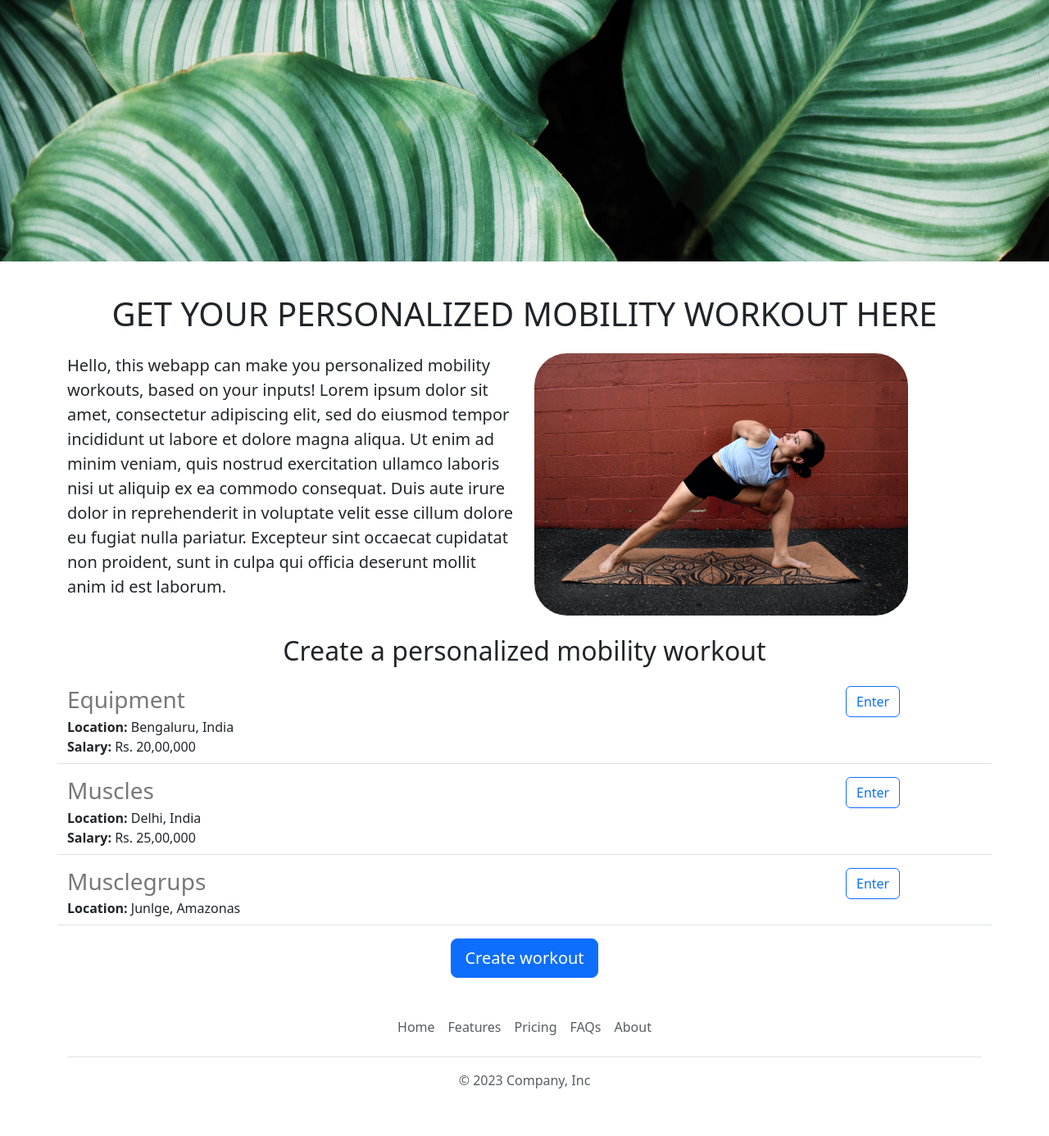
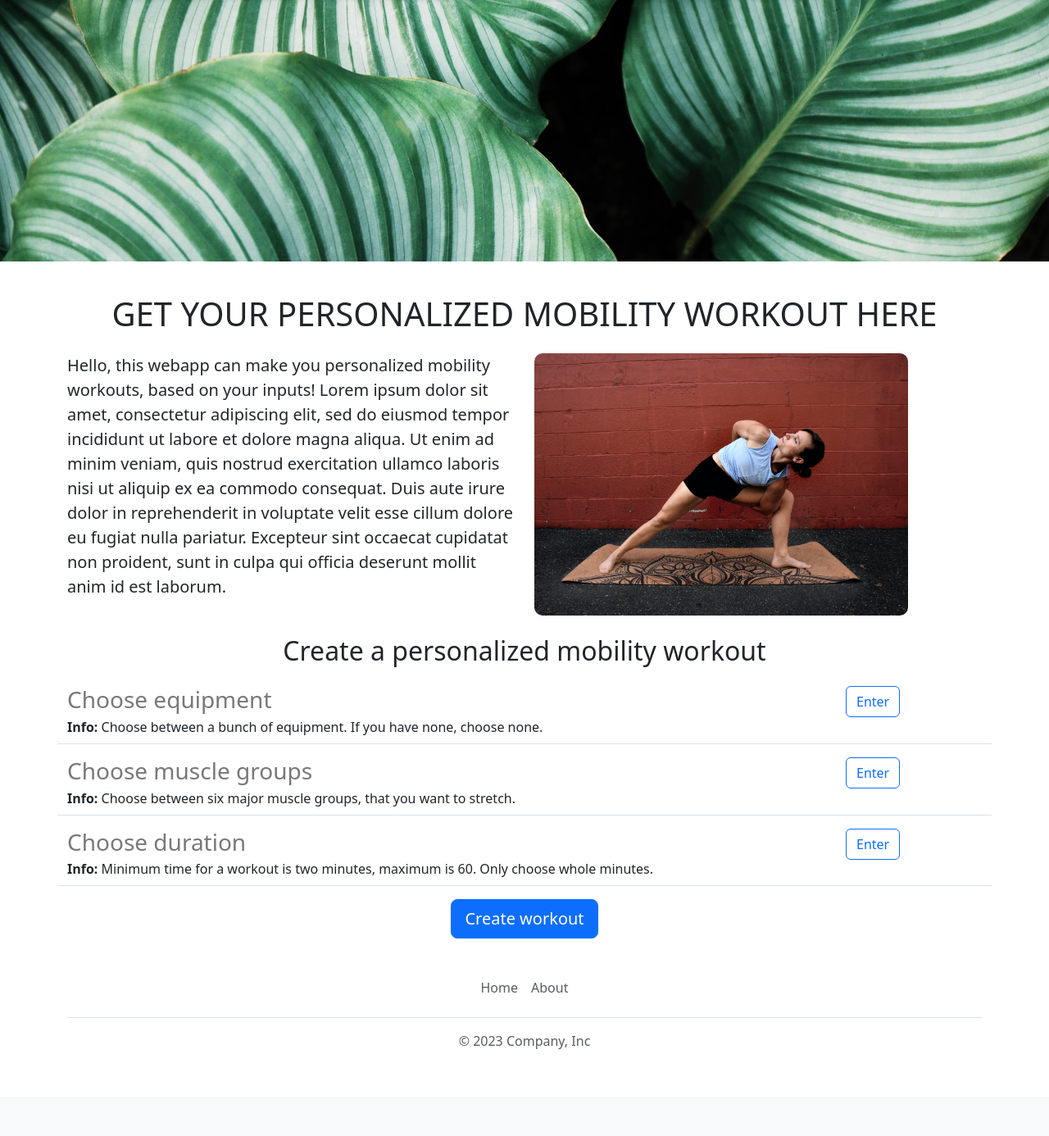
Before and after one commit to solareklips/mobility_site, a Flask app: page / in a window 1280 px wide. Shown: the part 57-1443 px from the top of the page at 82% size. After the commit the page ends 1337 px from the top, so only its background shows below. Run offline with Flask 3, Linux system fonts and the light colour scheme.

Commit message:
updated some things, more mobilizationized now

```diff
--- a/app.py
+++ b/app.py
@@ -5,20 +5,18 @@ app = Flask(__name__)
 JOBS = [
   {
     'id' : 1,
-    'title' : 'Equipment',
-    'location' : 'Bengaluru, India',
-    'salary' : 'Rs. 20,00,000'
+    'title' : 'Choose equipment',
+    'info' : 'Choose between a bunch of equipment. If you have none, choose none.',
   },
   {
     'id' : 2,
-    'title' : 'Muscles',
-    'location' : 'Delhi, India',
-    'salary' : 'Rs. 25,00,000'
+    'title' : 'Choose muscle groups',
+    'info' : 'Choose between six major muscle groups, that you want to stretch.',
   },
   {
     'id' : 3,
-    'title' : 'Musclegrups',
-    'location' : 'Junlge, Amazonas'
+    'title' : 'Choose duration',
+    'info' : 'Minimum time for a workout is two minutes, maximum is 60. Only choose whole minutes.'
   },
 ]
 
--- a/templates/footer.html
+++ b/templates/footer.html
@@ -2,9 +2,6 @@
   <footer class="py-3 my-4">
     <ul class="nav justify-content-center border-bottom pb-3 mb-3">
       <li class="nav-item"><a href="#" class="nav-link px-2 text-body-secondary">Home</a></li>
-      <li class="nav-item"><a href="#" class="nav-link px-2 text-body-secondary">Features</a></li>
-      <li class="nav-item"><a href="#" class="nav-link px-2 text-body-secondary">Pricing</a></li>
-      <li class="nav-item"><a href="#" class="nav-link px-2 text-body-secondary">FAQs</a></li>
       <li class="nav-item"><a href="#" class="nav-link px-2 text-body-secondary">About</a></li>
     </ul>
     <p class="text-center text-body-secondary">&copy; 2023 Company, Inc</p>
--- a/templates/home.html
+++ b/templates/home.html
@@ -19,15 +19,14 @@
       <img class="img-fluid" id="banner" src="https://mobility--solareklips.repl.co/static/banner2.jpg">
     <div class="container">
       <h1 class="text-center mt-4 mb-4">GET YOUR PERSONALIZED MOBILITY WORKOUT HERE</h1>
-<div class="row">
-  <div class="col-6">
-
+<div class="row" style="margin-bottom:16px;">
+  <div class="col-md-6">
       <p class="lead">
   Hello, this webapp can make you personalized mobility workouts, based on your inputs! Lorem ipsum dolor sit amet, consectetur adipiscing elit, sed do eiusmod tempor incididunt ut labore et dolore magna aliqua. Ut enim ad minim veniam, quis nostrud exercitation ullamco laboris nisi ut aliquip ex ea commodo consequat. Duis aute irure dolor in reprehenderit in voluptate velit esse cillum dolore eu fugiat nulla pariatur. Excepteur sint occaecat cupidatat non proident, sunt in culpa qui officia deserunt mollit anim id est laborum.
       </p>
   </div>
-  <div class="col-6">
-  <img src="/static/stretching_person.jpg" style="height:320px;border-radius:40px;">
+  <div class="d-none d-md-block col-md-6">
+  <img src="/static/stretching_person.jpg" style="height:320px;border-radius:10px;">
   </div>
 </div>
       <h2 class="text-center mt-4 mb-4">Create a personalized mobility workout</h2>
--- a/templates/jobitem.html
+++ b/templates/jobitem.html
@@ -5,7 +5,7 @@
       {{job['title']}}
     </h3>
     <div>
-      <b>Location: </b>{{job['location']}}
+      <b>Info: </b>{{job['info']}}
     </div>
     {% if 'salary' in job %}
     <div>
@@ -14,6 +14,6 @@
     {% endif %}
   </div>
   <div class="col-2">
-    <button type="button" class="btn btn-outline-primary">Enter</button>
+    <a href="mailto:hello@solareklips.com?subject=Application for {{job['title']}}" type="button" class="btn btn-outline-primary float-right align-middel">Enter</a>
   </div>
 </div>
```
